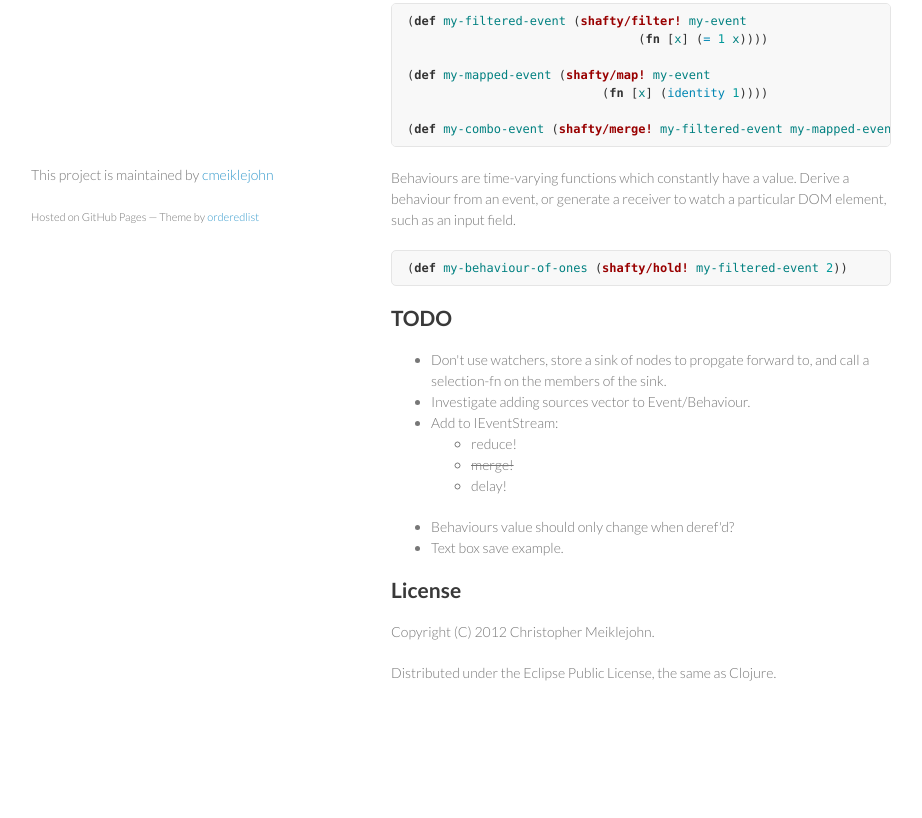
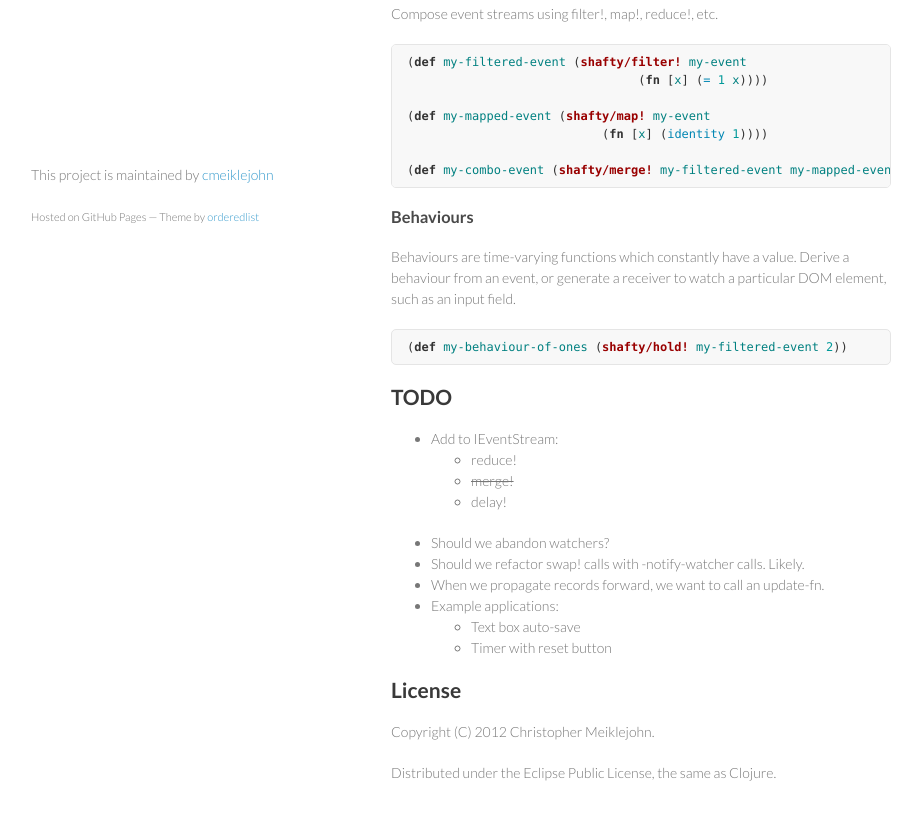
Before and after one commit to cmeiklejohn/shafty, a plain HTML site: page index.html in a window 1280 px wide. Shown: the part 504-1322 px from the top of the page, without its empty margins (179-1101 px from the left). Before the commit the page ends 1257 px from the top, so only its background shows below. Drawn offline with Linux system fonts and the light colour scheme.

```diff
--- a/index.html
+++ b/index.html
@@ -34,6 +34,8 @@
 is just an experiment and shouldn't be used in production.  Shafty is
 currently in development.</p>
 
+<p>Get in touch if you are interested in helping out.</p>
+
 <h2>Usage</h2>
 
 <h3>Events</h3>
@@ -61,6 +63,8 @@
 <span class="p">(</span><span class="k">def </span><span class="nv">my-combo-event</span> <span class="p">(</span><span class="nf">shafty/merge!</span> <span class="nv">my-filtered-event</span> <span class="nv">my-mapped-event</span><span class="p">))</span>
 </pre></div>
 
+<h3>Behaviours</h3>
+
 <p>Behaviours are time-varying functions which constantly have a value.
 Derive a behaviour from an event, or generate a receiver to watch a
 particular DOM element, such as an input field.</p>
@@ -71,9 +75,6 @@
 <h2>TODO</h2>
 
 <ul>
-<li>Don't use watchers, store a sink of nodes to propgate forward to, and
-call a selection-fn on the members of the sink.</li>
-<li>Investigate adding sources vector to Event/Behaviour.</li>
 <li>Add to IEventStream:
 
 <ul>
@@ -82,8 +83,16 @@
 <li>delay!</li>
 </ul>
 </li>
-<li>Behaviours value should only change when deref'd?</li>
-<li>Text box save example.</li>
+<li>Should we abandon watchers?</li>
+<li>Should we refactor swap! calls with -notify-watcher calls. Likely.</li>
+<li>When we propagate records forward, we want to call an update-fn.</li>
+<li>Example applications:
+
+<ul>
+<li>Text box auto-save</li>
+<li>Timer with reset button</li>
+</ul>
+</li>
 </ul><h2>License</h2>
 
 <p>Copyright (C) 2012 Christopher Meiklejohn.</p>
```
Also changed, not shown: params.json (+1 -1 lines).
